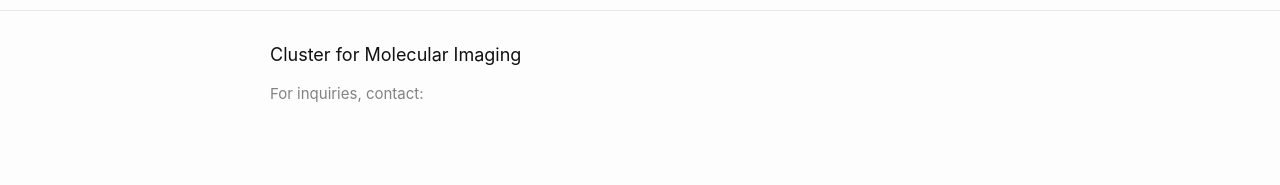
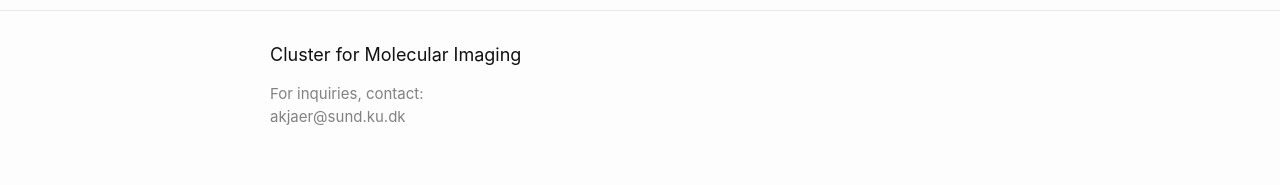
Before and after one commit to KjaerLab/CMI_public, a Jekyll site: the page built from index.markdown, in a window 1280 px wide. Shown: the part 788-973 px from the top of the page. Built offline with Jekyll 4.4.1, drawn with Linux system fonts in a browser that asks for light colours.

Commit message:
small updates

```diff
--- a/_includes/footer.html
+++ b/_includes/footer.html
@@ -13,7 +13,7 @@
               {{ site.author | escape }}
             {%- else -%}
               <!--{{ site.title | escape }}-->
-              {{ "For inquiries, contact:" | escape }}
+              {{ "For inquiries, contact: akjaer@sund.ku.dk" | escape }}
             {%- endif -%}
             </li>
             {%- if site.email -%}
```
